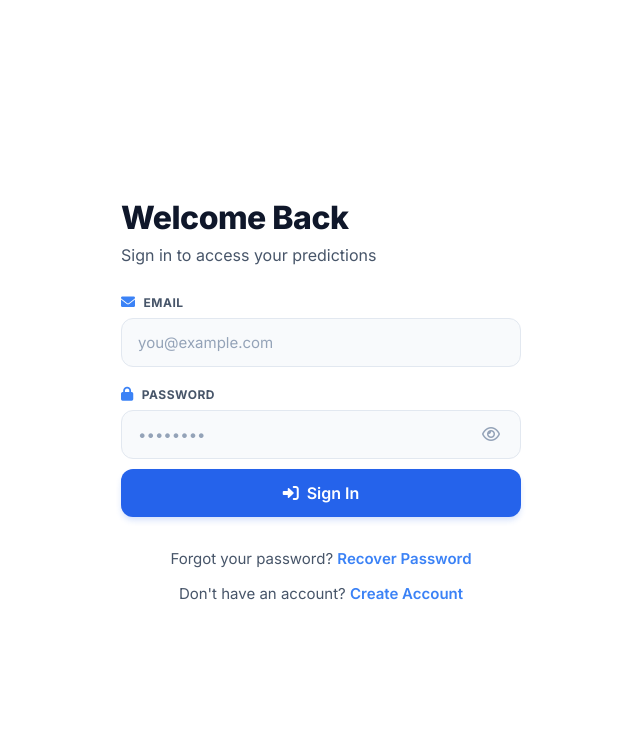
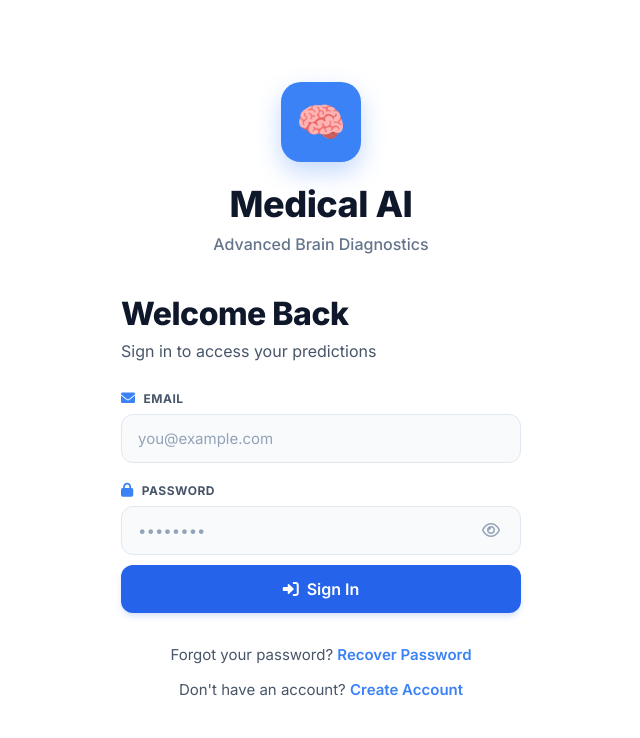
Before and after one commit to Satish382/Multi-Disease-Detection, a Flask app: page / in a window 1280 px wide. Shown: the top 738 px of the page, without its empty margins (319-959 px from the left). Run offline with Flask 3, Linux system fonts and the light colour scheme.

Commit message:
Restore original logo header to new UI

```diff
--- a/templates/login.html
+++ b/templates/login.html
@@ -209,7 +209,15 @@
 </head>
 <body>
 
-    <div class="auth-container">
+    <div class="auth-container" style="padding-top: 20px;">
+
+        <div class="logo-container" style="text-align: center; margin-bottom: 2.5rem;">
+            <div class="logo-icon" style="background:#3b82f6; width:80px; height:80px; border-radius:20px; margin:0 auto 20px; display:flex; align-items:center; justify-content:center; box-shadow:0 10px 25px rgba(59,130,246,0.3);">
+                <span style="font-size:40px;">🧠</span>
+            </div>
+            <h1 style="font-size:36px; font-weight:800; color:#0F172A; text-align:center; letter-spacing: -0.5px; margin-bottom: 8px;">Medical AI</h1>
+            <p style="text-align:center; color:#64748B; font-size:16px; font-weight: 500;">Advanced Brain Diagnostics</p>
+        </div>
 
         <!-- ======================= -->
         <!--        LOGIN FORM       -->
```
